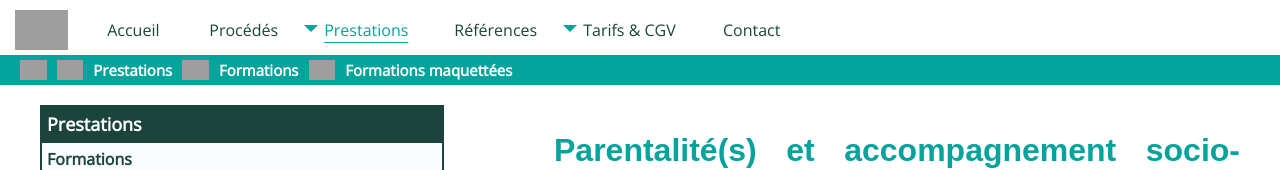
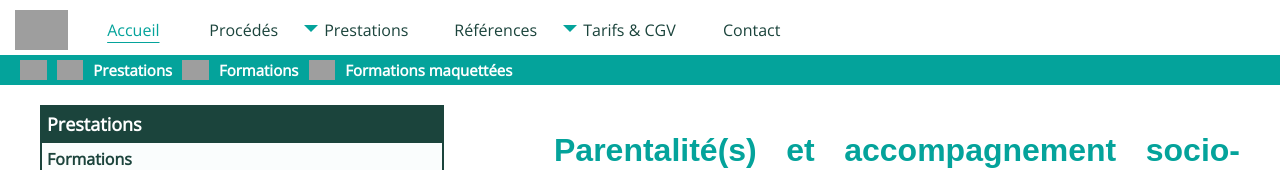
Before and after one commit to samihanine/practices, a plain HTML site: page prestation.html in a window 1280 px wide. Shown: the top 170 px of the page. Drawn offline with nearby package versions, Linux system fonts and the light colour scheme; grey boxes are pictures that could not be loaded; a web font is replaced by a local one.

Commit message:
correction of a bug in the header

```diff
--- a/prestation.html
+++ b/prestation.html
@@ -28,10 +28,10 @@
 
         <nav>
             <menu>
-                <menuitem><a href="index.html" class="menu-top">Accueil</a></menuitem>
+                <menuitem><a href="index.html" class="menu-top select">Accueil</a></menuitem>
                 <menuitem><a class="menu-top">Procédés</a></menuitem>
                 <menuitem>
-                <a class="menu-top select">Prestations</a>
+                <a class="menu-top">Prestations</a>
                 <menu>
                     <menuitem><a href="prestation.html">Formations</a></menuitem>
                     <menuitem>
```
